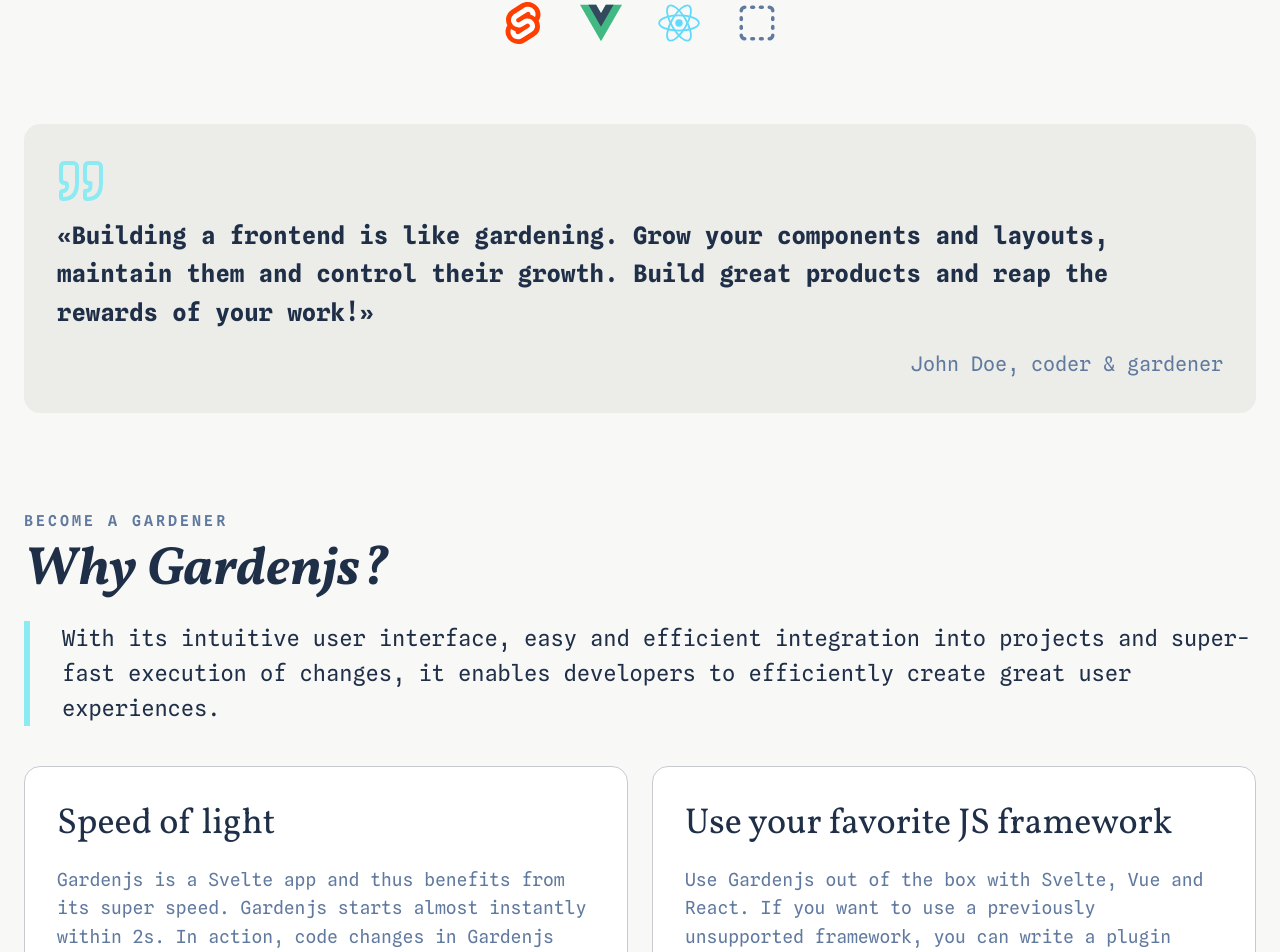
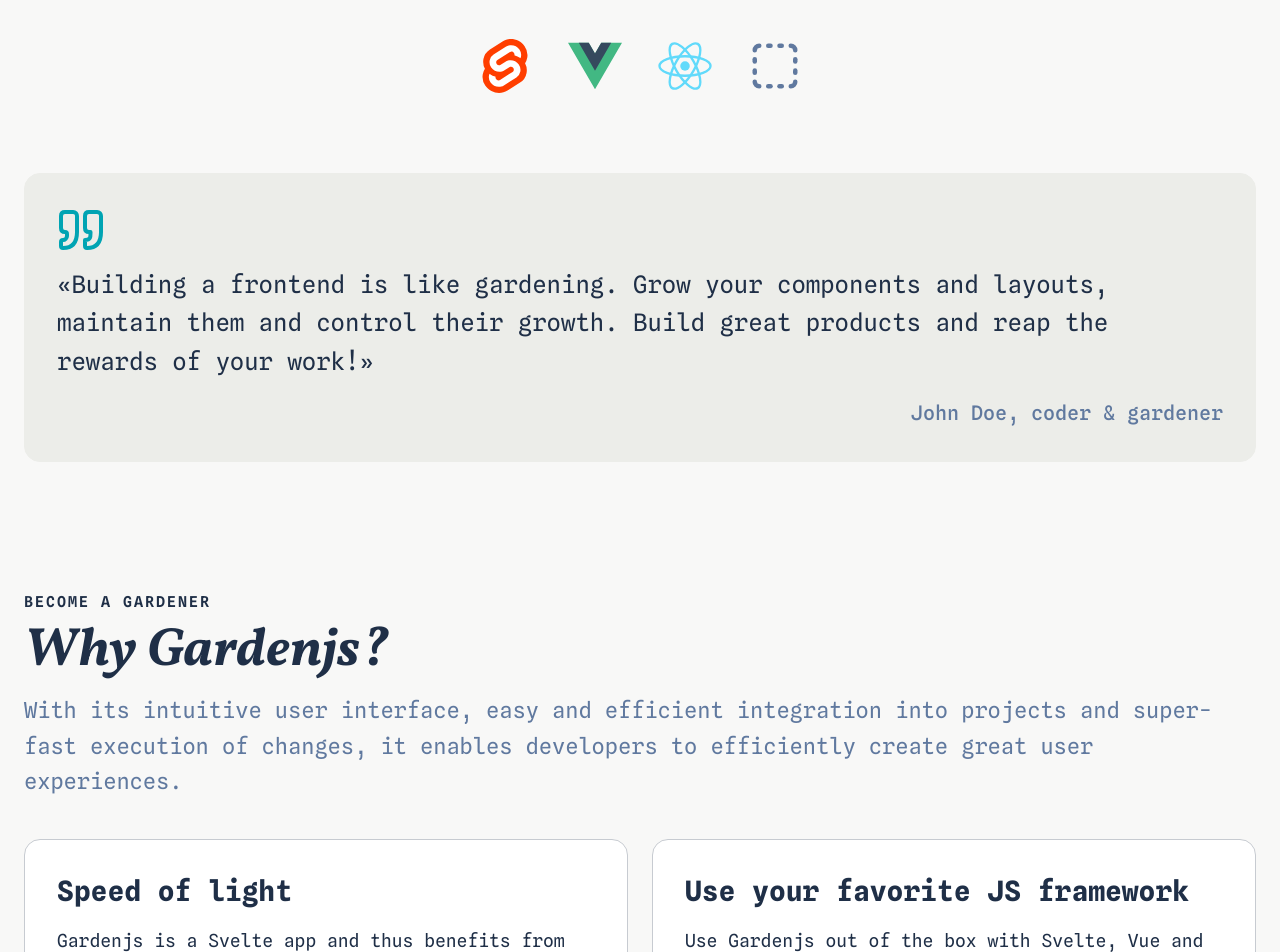
Before and after one commit to gardenjs/docs, a SvelteKit app: page / in a window 1280 px wide. Shown: the part 1256-2208 px from the top of the page. Built offline with nearby package versions, Linux system fonts and the light colour scheme.

Commit message:
styles: finetuning

```diff
--- a/src/assets/scss/abstracts/variables.scss
+++ b/src/assets/scss/abstracts/variables.scss
@@ -1,5 +1,6 @@
 :root {
   --c-primary:           hsl(185, 80%, 75%);
+  --c-primary-dark:      hsl(185, 100%, 35%);
   --c-primary-hl:        hsl(185, 80%, 65%);
   --c-secondary:         hsl(216, 25%, 50%);
   --c-secondary-dark:    hsl(216, 40%, 20%);
@@ -22,7 +23,7 @@
   --c-text-light:        var(--c-secondary);
   --c-link:              hsl(216, 100%, 55%);
   --c-link-hl:           hsl(216, 100%, 65%);
-  --c-primary-link:      hsl(185, 100%, 35%);
+  --c-primary-link:      var(--c-primary-dark);
   --c-primary-link-hl:   hsl(185, 100%, 45%);
   --c-link-bg:           hsl(65, 10%, 92%);
   --c-table:             var(--c-secondary-dark);
--- a/src/components/blockquote/Blockquote.svelte
+++ b/src/components/blockquote/Blockquote.svelte
@@ -27,7 +27,7 @@
     .icon {
       margin: 0 0 0.75rem;
       font-size: 1.25rem;
-      color: var(--c-primary);
+      color: var(--c-primary-link);
       @media (min-width: 840px) {
         font-size: 1.5rem;
       }
@@ -37,16 +37,19 @@
     }
     .quote {
       max-width: 100%;
-      font-size: 1rem;
+      font-size: 1.125rem;
       color: var(--c-text);
       font-weight: 700;
       @supports (font-variation-settings: normal) {
-        font-variation-settings: 'wght' 700;
+        font-variation-settings: 'wght' 400;
       }
       @media (min-width: 840px) {
         font-size: 1.25rem;
       }
       @media (min-width: 960px) {
+        font-size: 1.375rem;
+      }
+      @media (min-width: 1280px) {
         margin: 0 0 1rem;
         font-size: 1.5rem;
       }
@@ -56,9 +59,9 @@
       margin: 0;
       font-size: 0.875rem;
       color: var(--c-text-light);
-      font-weight: 400;
+      font-weight: 500;
       @supports (font-variation-settings: normal) {
-        font-variation-settings: 'wght' 400;
+        font-variation-settings: 'wght' 500;
       }
       text-align: right;
       @media (min-width: 840px) {
--- a/src/components/cards/Cards.svelte
+++ b/src/components/cards/Cards.svelte
@@ -28,31 +28,31 @@
     &.turquoise {
       background-color: var(--c-card-bg-hl);
       border-color: var(--c-card-bg-hl);
-      h3 {
-        color: var(--c-text);
-      }
     }
     h3 {
       margin: 0 0 0.75rem;
-      font-family: 'Vollkorn';
       font-size: 1.25rem;
-      font-weight: 700;
+      font-weight: 500;
+      @supports (font-variation-settings: normal) {
+        font-variation-settings: 'wght' 700;
+      }
+      @media (min-width: 840px) {
+        font-size: 1.375rem;
+      }
+      @media (min-width: 960px) {
+        margin: 0 0 1rem;
+        font-size: 1.5rem;
+      }
+      @media (min-width: 1280px) {
+        font-size: 1.75rem;
+      }
+    }
+    p {
+      color: var(--c-text);
+      font-weight: 400;
       @supports (font-variation-settings: normal) {
         font-variation-settings: 'wght' 400;
       }
-      @media (min-width: 840px) {
-        font-size: 1.5rem;
-      }
-      @media (min-width: 960px) {
-        margin: 0 0 1rem;
-        font-size: 1.75rem;
-      }
-      @media (min-width: 1280px) {
-        font-size: 2.25rem;
-      }
-    }
-    p {
-      color: var(--c-text-light);
       @media (min-width: 1280px) {
         font-size: 1.125rem;
       }
--- a/src/components/chapterintro/Chapterintro.svelte
+++ b/src/components/chapterintro/Chapterintro.svelte
@@ -34,22 +34,27 @@
     @media (min-width: 960px) {
       margin: 6rem 0 1rem;
     }
+    @media (min-width: 1280px) {
+      margin: 8rem 0 1rem;
+    }
     &.has-h1 {
       margin: 0 0 1.5rem;
       @media (min-width: 840px) {
         margin: 0 0 2rem;
       }
       @media (min-width: 960px) {
-        margin: 0 0 2.5rem;
+        margin: 2.5rem 0;
       }
     }
+    // border-top: 2px solid var(--c-text);
+    // padding: 2rem 0 0;
     .superscript {
       margin: 0 0 0.25rem;
       font-size: 0.75rem;
-      color: var(--c-secondary);
+      color: var(--c-text);
       font-weight: 600;
       text-transform: uppercase;
-      letter-spacing: 0.188rem;
+      letter-spacing: 0.125rem;
       font-weight: 600;
       @supports (font-variation-settings: normal) {
         font-variation-settings: 'wght' 600;
@@ -60,7 +65,7 @@
     }
     h1,
     h2 {
-      margin: 0 0 1rem;
+      margin: 0 0 0.5rem;
     }
     h1 {
       font-family: 'Vollkorn';
@@ -87,25 +92,19 @@
     }
     p {
       margin: 0rem;
-      padding: 0 0 0 1rem;
-      // max-width: 980px;
-      border-left: 0.25rem solid var(--c-primary);
       font-size: 1rem;
-      color: var(--c-text);
+      color: var(--c-text-light);
       font-weight: 400;
       @supports (font-variation-settings: normal) {
         font-variation-settings: 'wght' 400;
       }
       @media (min-width: 840px) {
-        font-size: 1.125rem;
+        font-size: 1.25rem;
       }
-      @media (min-width: 960px) {
-        padding: 0 0 0 1.5rem;
-        font-size: 1.25rem;
-        border-left-width: 0.375rem;
-      }
+      // @media (min-width: 960px) {
+      //   font-size: 1.375rem;
+      // }
       @media (min-width: 1280px) {
-        padding: 0 0 0 2rem;
         font-size: 1.375rem;
       }
     }
--- a/src/components/logogallery/Logogallery.svelte
+++ b/src/components/logogallery/Logogallery.svelte
@@ -10,15 +10,12 @@
 <style lang="scss">
   .logo_gallery {
     text-align: center;
-    margin: 0 auto 2rem;
-    @media (min-width: 840px) {
-      margin: 0 auto 3rem;
-    }
+    margin: 3rem auto;
     @media (min-width: 960px) {
-      margin: 0 auto 5rem;
+      margin: 4rem auto;
     }
     @media (min-width: 1280px) {
-      margin: 0 auto 5rem;
+      margin: 5rem auto;
     }
   }
   .logos {
@@ -30,12 +27,12 @@
       display: inline-block;
       margin: 0 1rem;
       .icon {
-        font-size: 1.25rem;
+        font-size: 1.5rem;
         @media (min-width: 960px) {
-          font-size: 1.5rem;
+          font-size: 2rem;
         }
         @media (min-width: 1280px) {
-          font-size: 1.75rem;
+          font-size: 2.25rem;
         }
       }
       .placeholder {
--- a/src/routes/(homepage)/+page.svelte
+++ b/src/routes/(homepage)/+page.svelte
@@ -15,7 +15,7 @@
   <ChapterIntro isPagetitle
     superscript="This is Gardenjs"
     pagetitle="UI component library explorer for JS frameworks"
-    intro="Gardenjs promotes modular and reusable code, streamlines collaboration between team members and increases overall productivity. Gardenjs is designed for projects of any size. Gardenjs is open source under the MIT license and free." />
+    intro="Gardenjs promotes modular and reusable code, streamlines collaboration between team members and increases overall productivity. Gardenjs is MIT licensed and free." />
   <Logogallery />
   <Blockquote
     quote="«Building a frontend is like gardening. Grow your components and layouts, maintain them and control their growth. Build great products and reap the rewards of your work!»"
@@ -65,7 +65,7 @@
   <ChapterIntro
     superscript="If you like Gardenjs"
     title="We look forward to your help"
-    intro="Gardenjs is published under the MIT license and therefore free to use. We are therefore particularly pleased about your support." />
+    intro="Gardenjs is published under the MIT license and free to use. We are therefore particularly pleased about your support." />
   <div class="cards-2cols">
     <Cards
       title="Support us"
```
